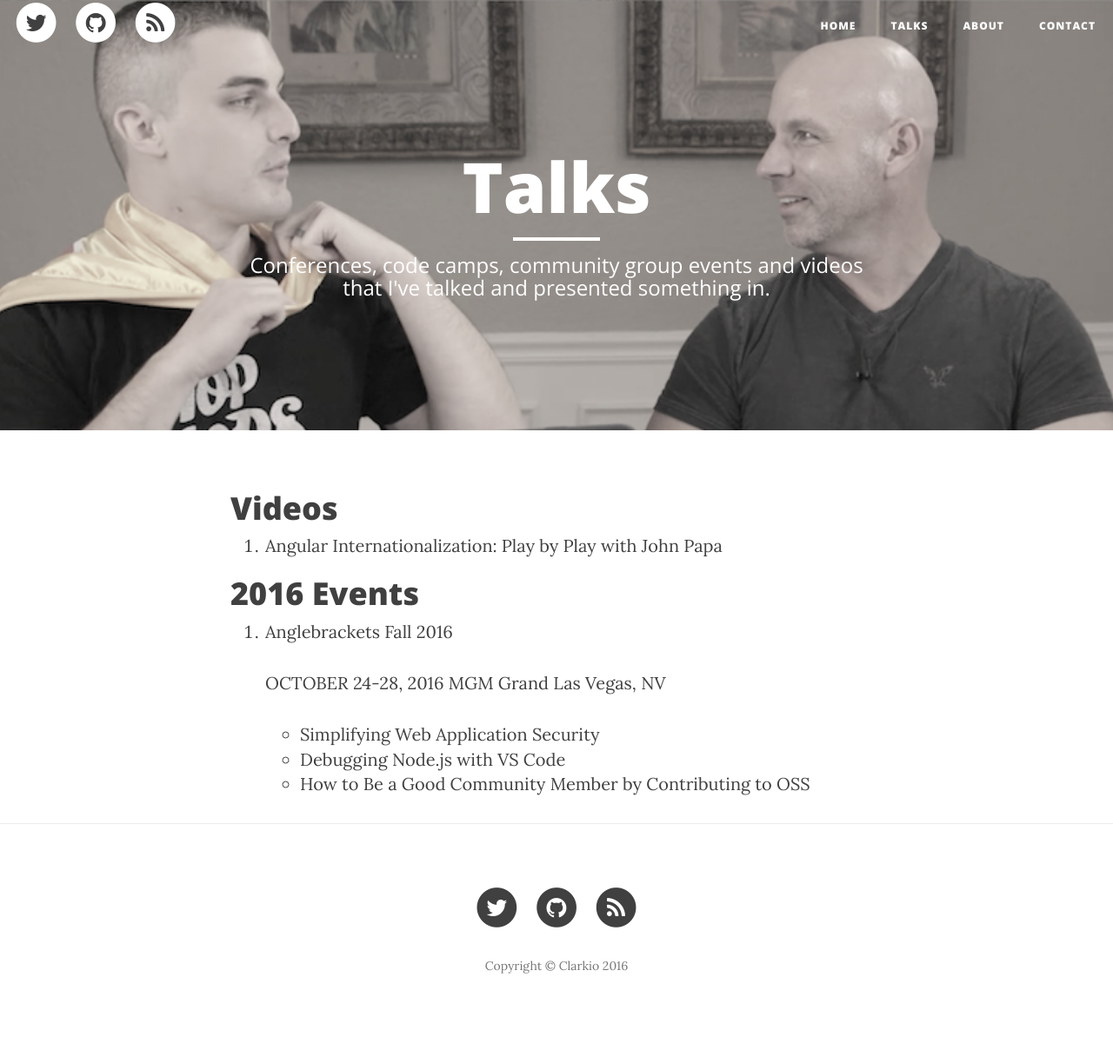
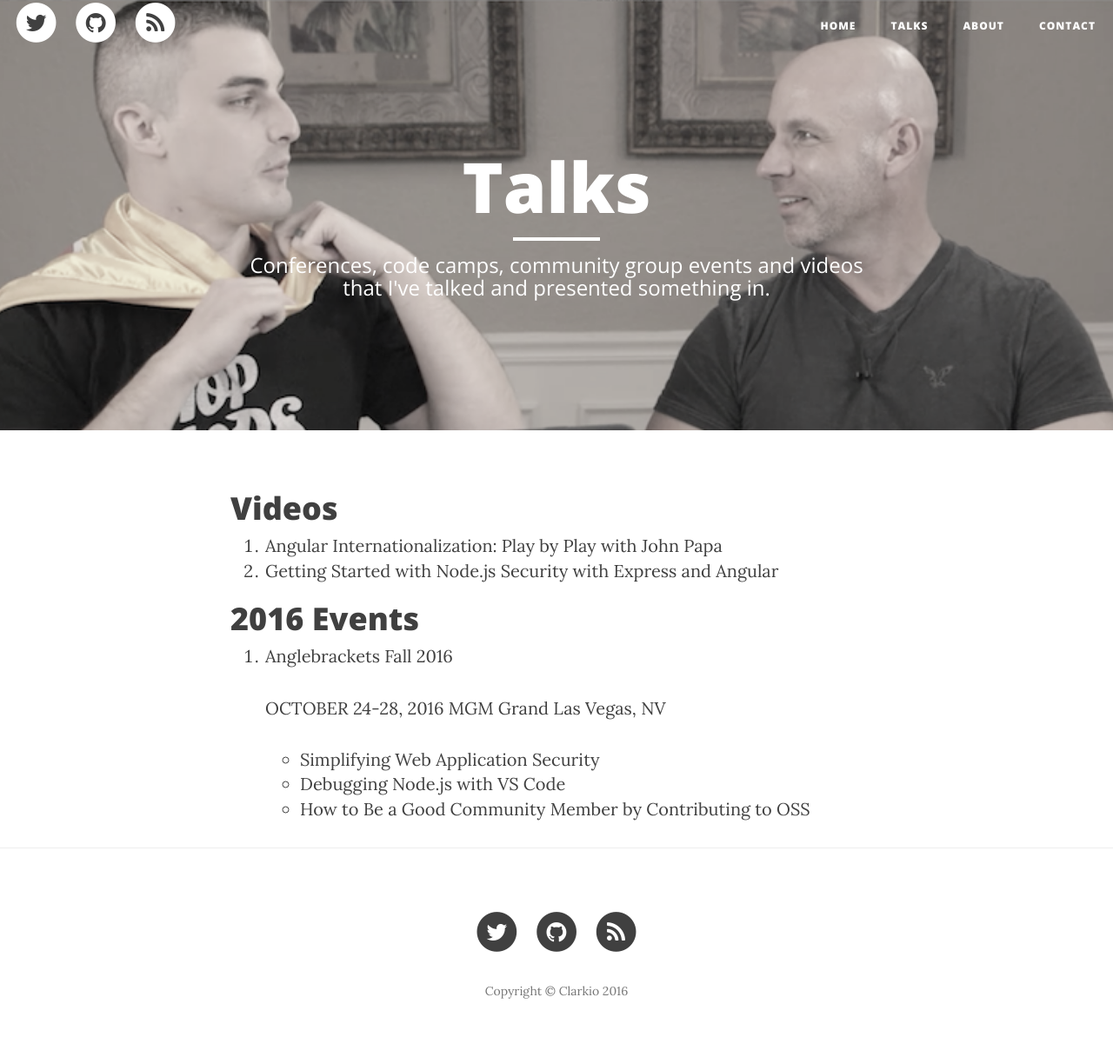
Before and after one commit to clarkio/clarkio.github.io, a Jekyll site: the page built from talks.md, in a window 1280 px wide. Shown: the whole page at 87% size. Built offline with Jekyll 4.4.1, drawn with Linux system fonts in a browser that asks for light colours; nearby versions of some CDN libraries; before the commit the page ends 1187 px from its top, so only the background shows below that.

Commit message:
add pluralsight course link
add pluralsight course link for getting started with dode.js security

```diff
--- a/talks.md
+++ b/talks.md
@@ -10,6 +10,7 @@ order: 2
 # Videos
 
 1. [Angular Internationalization: Play by Play with John Papa](http://bit.ly/1Q6XrJI)
+2. [Getting Started with Node.js Security with Express and Angular](http://bit.ly/2cJyxhD)
 
 # 2016 Events
 
```
